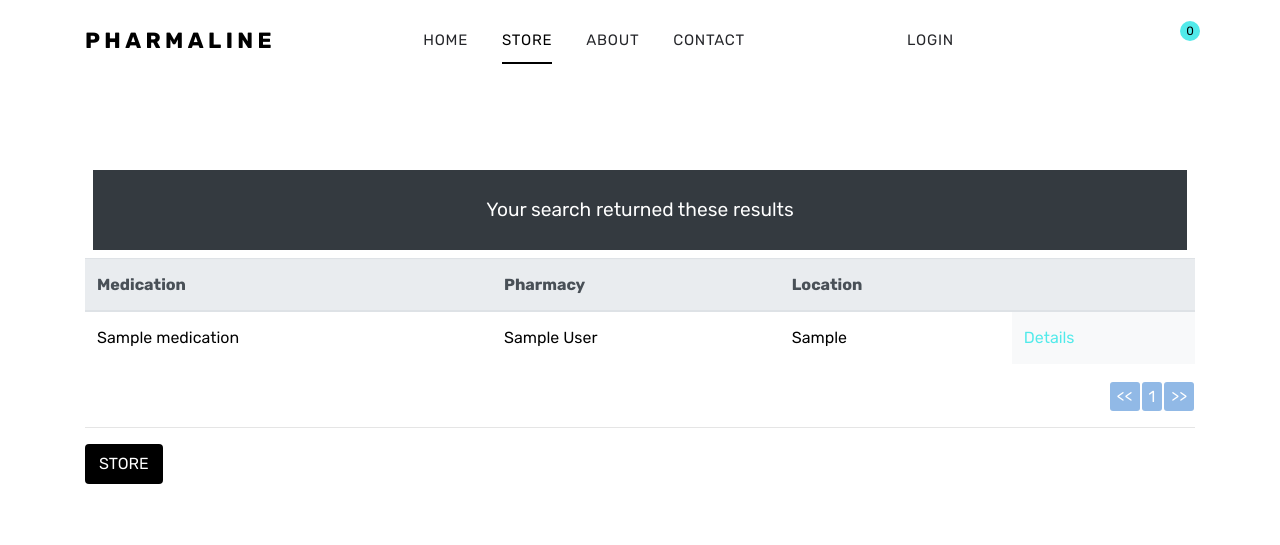
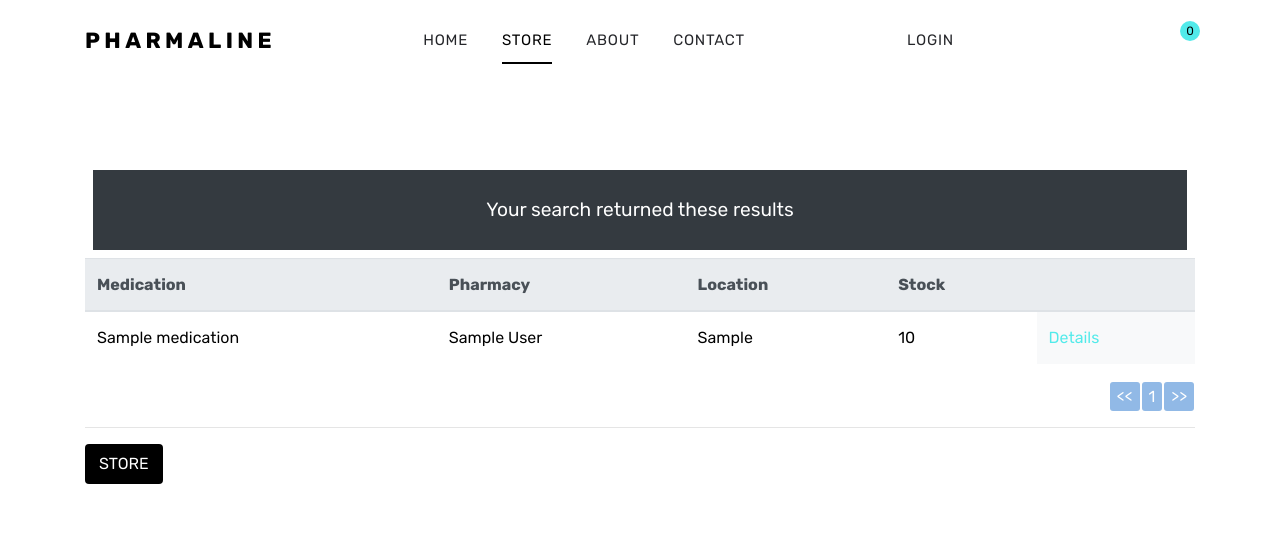
Before and after one commit to Eyu-Tes/pharmaline, a Django app: page /store/search/ in a window 1280 px wide. Shown: the top 545 px of the page. Run offline with Django 3.2, Linux system fonts and the light colour scheme; tables that the repository leaves empty hold one stand-in row (values such as "Sample post"); some libraries are stand-ins or nearby versions; some web fonts are replaced.

Commit message:
added stock count on the search results

```diff
--- a/store/templates/store/search_results.html
+++ b/store/templates/store/search_results.html
@@ -52,6 +52,7 @@
                             <th class="font-weight-bold">Medication</th>
                             <th class="font-weight-bold">Pharmacy</th>
                             <th class="font-weight-bold">Location</th>
+                            <th class="font-weight-bold">Stock</th>
                             <th class="font-weight-bold"></th>
                         </tr>
                         </thead>
@@ -62,6 +63,7 @@
                                 <td>{{ med.name }}</td>
                                 <td>{{ med.pharmacy.pharmacy_name }}</td>
                                 <td>{{ med.pharmacy.location }}</td>
+                                <td>{{ med.stock }}</td>
                                 <td class="bg-light">
                                     <a href="{% url 'store:detail' med.id %}">Details</a>
                                 </td>
```
